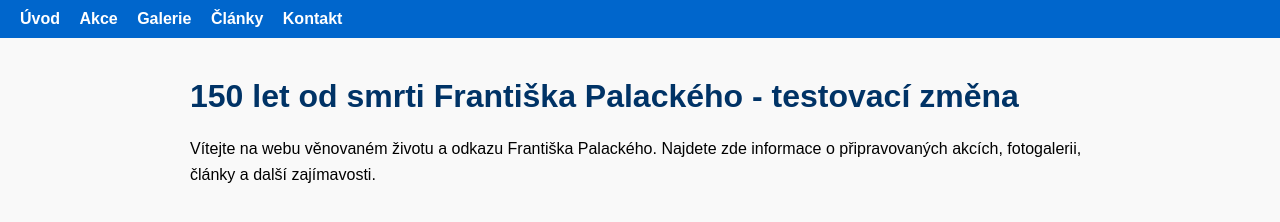
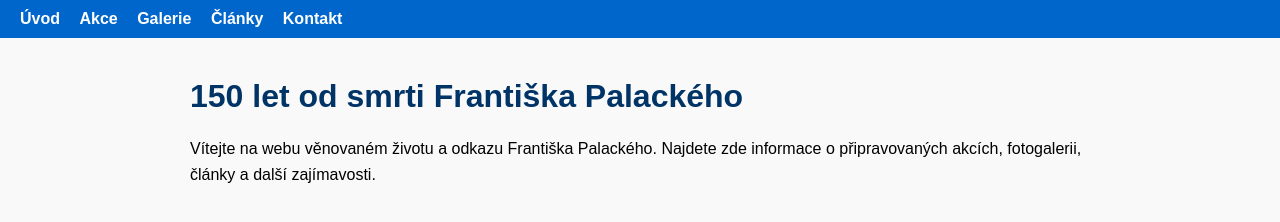
Before and after one commit to kulovalucie-hub/palacky150, a plain HTML site: page index.html in a window 1280 px wide. Drawn offline with Linux system fonts and the light colour scheme.

Commit message:
Update index.html

```diff
--- a/index.html
+++ b/index.html
@@ -53,7 +53,7 @@
   </nav>
 
   <div class="container">
-    <h1>150 let od smrti Františka Palackého - testovací změna</h1>
+    <h1>150 let od smrti Františka Palackého</h1>
     <p>Vítejte na webu věnovaném životu a odkazu Františka Palackého. Najdete zde informace o připravovaných akcích, fotogalerii, články a další zajímavosti.</p>
   </div>
 </body>
```
